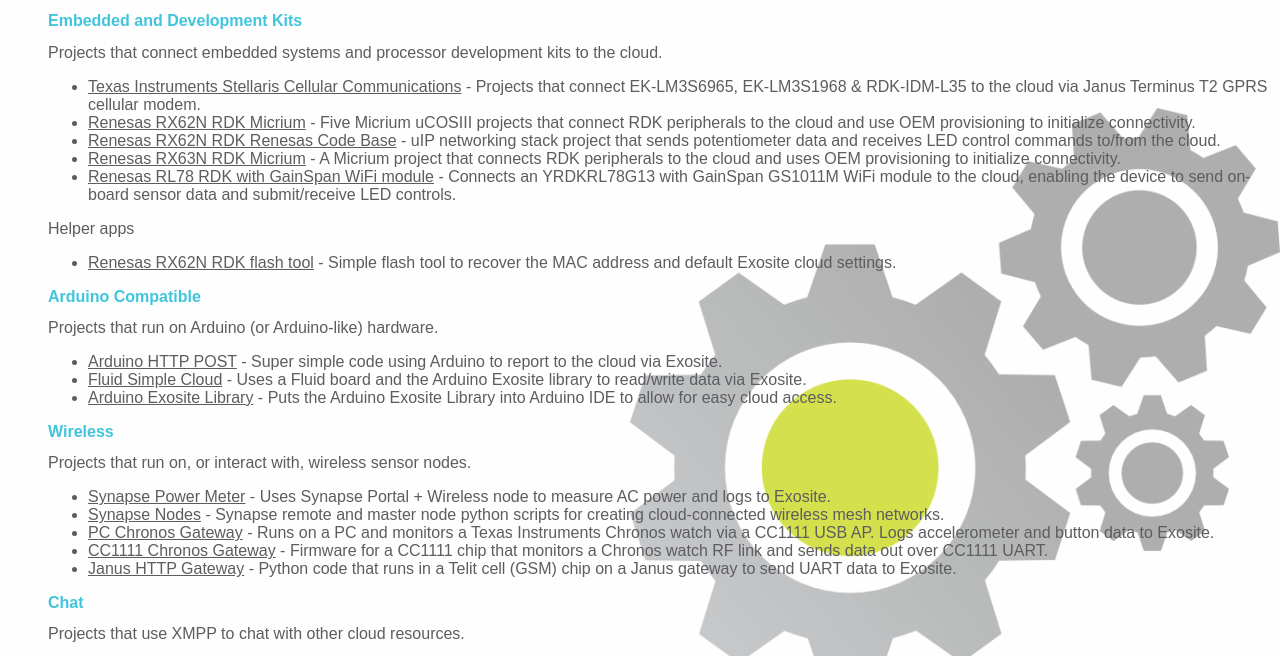
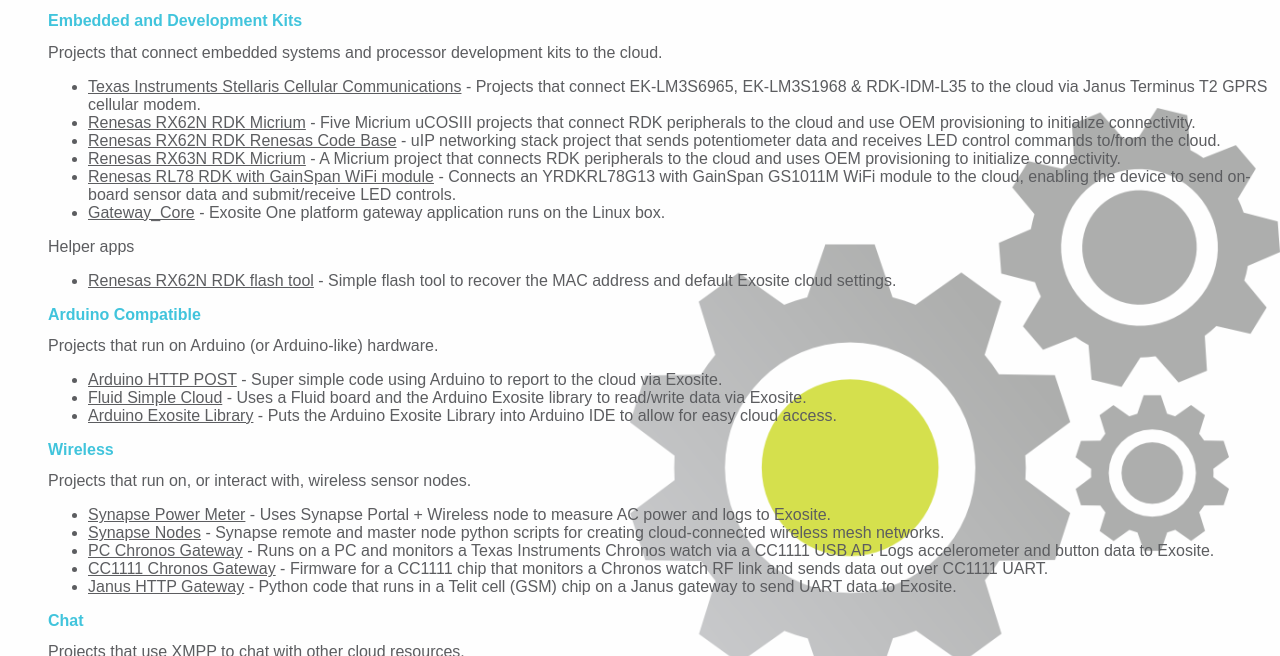
Before and after one commit to exosite-garage/exosite-garage.github.com, a plain HTML site: page index.html in a window 1280 px wide. Shown: the part 109-765 px from the top of the page. Drawn offline with Linux system fonts and the light colour scheme.

Commit message:
Gateway core added

```diff
--- a/index.html
+++ b/index.html
@@ -38,6 +38,7 @@
       <li><a href="https://github.com/exosite-garage/uip_rx62n_cloud">Renesas RX62N RDK Renesas Code Base</a> - uIP networking stack project that sends potentiometer data and receives LED control commands to/from the cloud.</li>
       <li><a href="https://github.com/exosite-garage/micrium_hewrx_rx63n_cloud">Renesas RX63N RDK Micrium</a> - A Micrium project that connects RDK peripherals to the cloud and uses OEM provisioning to initialize connectivity.</li>
       <li><a href="https://github.com/exosite-garage/gs_rl78_cloud">Renesas RL78 RDK with GainSpan WiFi module</a> - Connects an YRDKRL78G13 with GainSpan GS1011M WiFi module to the cloud, enabling the device to send on-board sensor data and submit/receive LED controls.</li>
+      <li><a href="https://github.com/exosite-garage/gateway_core"> Gateway_Core</a> - Exosite One platform gateway application runs on the Linux box.</li>
     </ul>
     Helper apps
      <ul>
```
